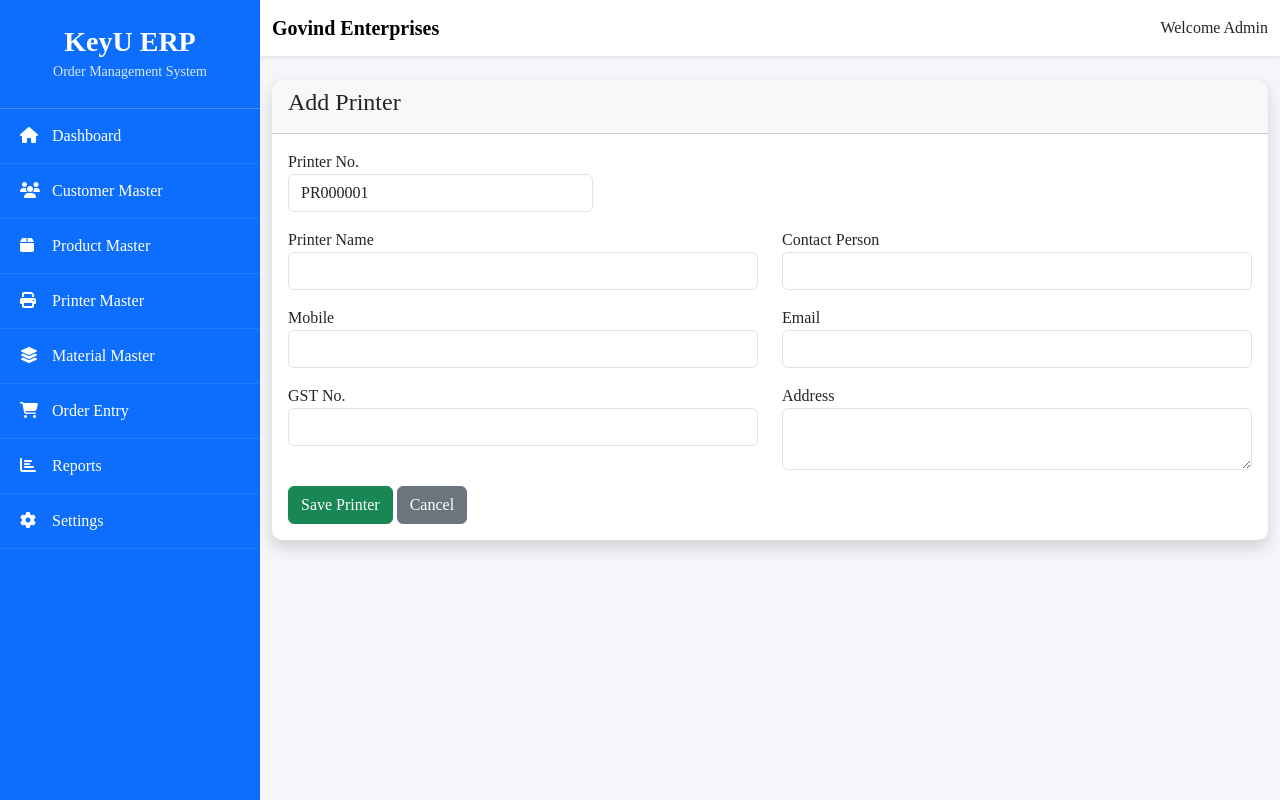
After one commit to Akash-1983/KeyU_ERP, a Flask app: page /printers/add in a window 1280 px wide. The commit adds this page. Run offline with Flask 3, Linux system fonts and the light colour scheme.

Commit message:
Printer Master Version 1.0 Complete

```diff
--- a/app.py
+++ b/app.py
@@ -1,6 +1,9 @@
-from app import create_app
+from app import create_app, db
 
 app = create_app()
 
+with app.app_context():
+    print(db.metadata.tables.keys())
+
 if __name__ == "__main__":
     app.run(debug=True)
--- a/app/__init__.py
+++ b/app/__init__.py
@@ -20,6 +20,7 @@ def create_app():
     from app.models.customer import Customer
     from app.models.product import Product
     from app.models.user import User
+    from app.models.printer import Printer
 
     # ==========================
     # Import Blueprints
@@ -28,6 +29,7 @@ def create_app():
     from app.routes.dashboard import dashboard
     from app.routes.customer import customer
     from app.routes.product import product
+    from app.routes.printer import printer
 
     # ==========================
     # Register Blueprints
@@ -36,6 +38,7 @@ def create_app():
     app.register_blueprint(dashboard)
     app.register_blueprint(customer)
     app.register_blueprint(product)
+    app.register_blueprint(printer)
 
     # ==========================
     # Create Database Tables
--- /dev/null
+++ b/app/routes/printer.py
@@ -0,0 +1,170 @@
+from flask import Blueprint, render_template, request
+from app.models.printer import Printer
+
+printer = Blueprint("printer", __name__)
+
+# ==========================================
+# AUTO PRINTER NUMBER
+# ==========================================
+def generate_printer_no():
+
+    last = Printer.query.order_by(Printer.id.desc()).first()
+
+    if last:
+        last_no = int(last.printer_no.replace("PR", ""))
+        new_no = last_no + 1
+    else:
+        new_no = 1
+
+    return f"PR{new_no:06d}"
+
+
+# ==========================================
+# PRINTER LIST
+# ==========================================
+@printer.route("/printers")
+def printers():
+
+    search = request.args.get("search", "").strip()
+
+    query = Printer.query
+
+    if search:
+
+        query = query.filter(
+            Printer.printer_name.ilike(f"%{search}%")
+        )
+
+    printers = query.order_by(
+        Printer.id.desc()
+    ).all()
+
+    return render_template(
+        "printers.html",
+        printers=printers,
+        search=search
+    )
+from flask import redirect, url_for, flash
+from app import db
+
+# ==========================================
+# ADD PRINTER
+# ==========================================
+@printer.route("/printers/add", methods=["GET", "POST"])
+def add_printer():
+
+    if request.method == "POST":
+
+        printer_name = request.form["printer_name"].strip()
+        contact_person = request.form["contact_person"].strip()
+        mobile = request.form["mobile"].strip()
+        email = request.form["email"].strip()
+        gst_no = request.form["gst_no"].strip()
+        address = request.form["address"].strip()
+
+        # Duplicate Check
+        duplicate = Printer.query.filter_by(
+            printer_name=printer_name
+        ).first()
+
+        if duplicate:
+
+            flash(
+                "Printer already exists.",
+                "danger"
+            )
+
+            return render_template(
+                "printer_form.html",
+                printer_no=generate_printer_no()
+            )
+
+        new_printer = Printer(
+
+            printer_no=generate_printer_no(),
+
+            printer_name=printer_name,
+
+            contact_person=contact_person,
+
+            mobile=mobile,
+
+            email=email,
+
+            gst_no=gst_no,
+
+            address=address,
+
+            is_active=True
+
+        )
+
+        db.session.add(new_printer)
+
+        db.session.commit()
+
+        flash(
+            "Printer Added Successfully",
+            "success"
+        )
+
+        return redirect(
+            url_for("printer.printers")
+        )
+
+    return render_template(
+        "printer_form.html",
+        printer_no=generate_printer_no()
+    )
+# ==========================================
+# EDIT PRINTER
+# ==========================================
+@printer.route("/printers/edit/<int:id>", methods=["GET", "POST"])
+def edit_printer(id):
+
+    printer_data = Printer.query.get_or_404(id)
+
+    if request.method == "POST":
+
+        printer_data.printer_name = request.form["printer_name"].strip()
+        printer_data.contact_person = request.form["contact_person"].strip()
+        printer_data.mobile = request.form["mobile"].strip()
+        printer_data.email = request.form["email"].strip()
+        printer_data.gst_no = request.form["gst_no"].strip()
+        printer_data.address = request.form["address"].strip()
+
+        db.session.commit()
+
+        flash(
+            "Printer Updated Successfully",
+            "success"
+        )
+
+        return redirect(
+            url_for("printer.printers")
+        )
+
+    return render_template(
+        "printer_form.html",
+        printer=printer_data
+    )
+# ==========================================
+# DELETE PRINTER
+# ==========================================
+@printer.route("/printers/delete/<int:id>")
+def delete_printer(id):
+
+    printer_data = Printer.query.get_or_404(id)
+
+    db.session.delete(printer_data)
+
+    db.session.commit()
+
+    flash(
+        "Printer Deleted Successfully",
+        "success"
+    )
+
+    return redirect(
+        url_for("printer.printers")
+    )
--- a/app/templates/base.html
+++ b/app/templates/base.html
@@ -55,7 +55,7 @@
         </li>
 
         <li>
-                <a href="#">
+            <a href="{{ url_for('printer.printers') }}">
                 <i class="fa fa-print"></i>
                 Printer Master
             </a>
@@ -92,7 +92,6 @@
     </ul>
 
 </div>
-
     <!-- Main Content -->
     <div class="main-content">
 
--- /dev/null
+++ b/app/templates/printer_form.html
@@ -0,0 +1,150 @@
+{% extends "base.html" %}
+
+{% block title %}
+{% if printer %}
+Edit Printer
+{% else %}
+Add Printer
+{% endif %}
+{% endblock %}
+
+{% block content %}
+
+<div class="card shadow">
+
+    <div class="card-header">
+
+        <h4>
+
+            {% if printer %}
+                Edit Printer
+            {% else %}
+                Add Printer
+            {% endif %}
+
+        </h4>
+
+    </div>
+
+    <div class="card-body">
+
+        <form method="POST">
+
+            <div class="row">
+
+                <div class="col-md-4 mb-3">
+
+                    <label>Printer No.</label>
+
+                    <input type="text"
+                           class="form-control"
+                           value="{% if printer %}{{ printer.printer_no }}{% else %}{{ printer_no }}{% endif %}"
+                           readonly>
+
+                </div>
+
+            </div>
+
+            <div class="row">
+
+                <div class="col-md-6 mb-3">
+
+                    <label>Printer Name</label>
+
+                    <input type="text"
+                           name="printer_name"
+                           class="form-control"
+                           value="{{ printer.printer_name if printer else '' }}"
+                           required>
+
+                </div>
+
+                <div class="col-md-6 mb-3">
+
+                    <label>Contact Person</label>
+
+                    <input type="text"
+                           name="contact_person"
+                           class="form-control"
+                           value="{{ printer.contact_person if printer else '' }}">
+
+                </div>
+
+            </div>
+
+            <div class="row">
+
+                <div class="col-md-6 mb-3">
+
+                    <label>Mobile</label>
+
+                    <input type="text"
+                           name="mobile"
+                           class="form-control"
+                           value="{{ printer.mobile if printer else '' }}">
+
+                </div>
+
+                <div class="col-md-6 mb-3">
+
+                    <label>Email</label>
+
+                    <input type="email"
+                           name="email"
+                           class="form-control"
+                           value="{{ printer.email if printer else '' }}">
+
+                </div>
+
+            </div>
+
+            <div class="row">
+
+                <div class="col-md-6 mb-3">
+
+                    <label>GST No.</label>
+
+                    <input type="text"
+                           name="gst_no"
+                           class="form-control"
+                           value="{{ printer.gst_no if printer else '' }}">
+
+                </div>
+
+                <div class="col-md-6 mb-3">
+
+                    <label>Address</label>
+
+                    <textarea
+                        name="address"
+                        class="form-control"
+                        rows="2">{{ printer.address if printer else '' }}</textarea>
+
+                </div>
+
+            </div>
+
+            <button class="btn btn-success">
+
+                {% if printer %}
+                    Update Printer
+                {% else %}
+                    Save Printer
+                {% endif %}
+
+            </button>
+
+            <a href="{{ url_for('printer.printers') }}"
+               class="btn btn-secondary">
+
+                Cancel
+
+            </a>
+
+        </form>
+
+    </div>
+
+</div>
+
+{% endblock %}
```
Also changed, not shown: app/models/printer.py (+9 -4 lines), app/templates/printers.html (added, +146 -0 lines). Lines whose indentation alone changed are shown as unchanged.
